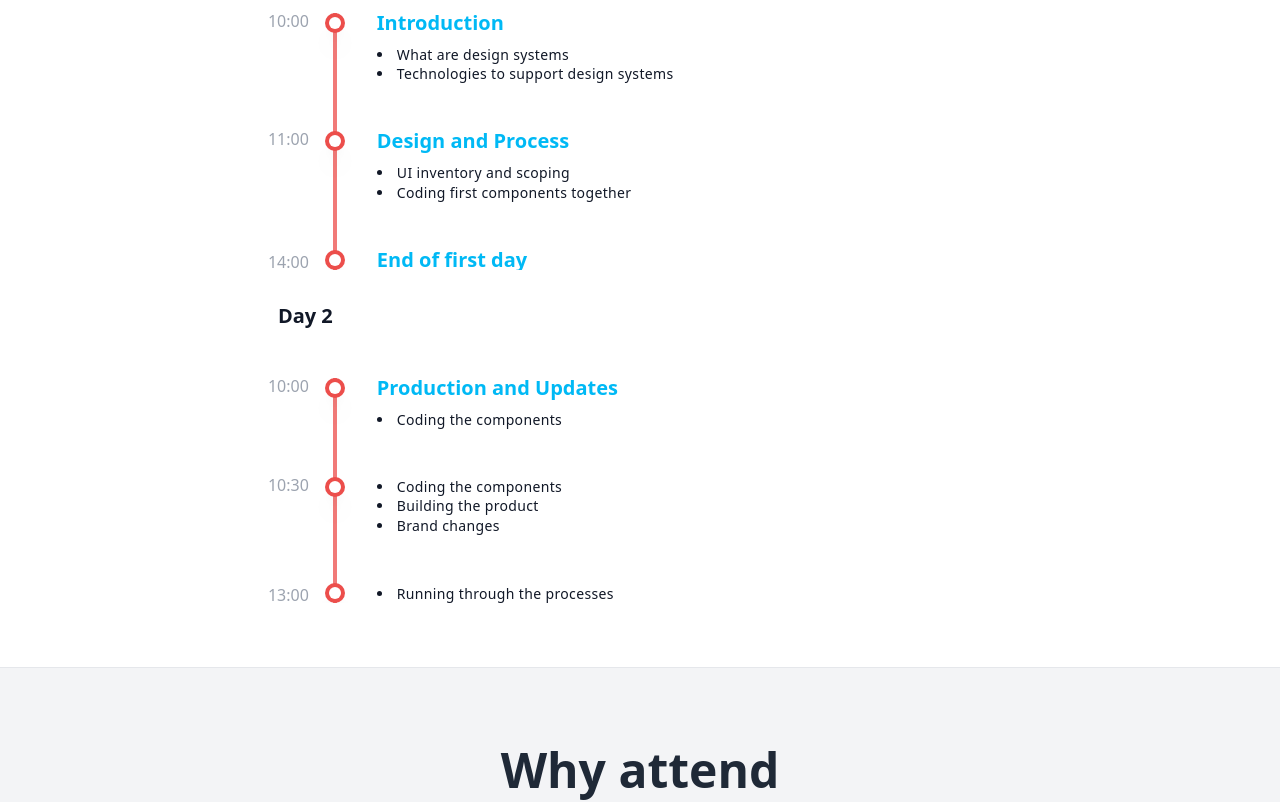
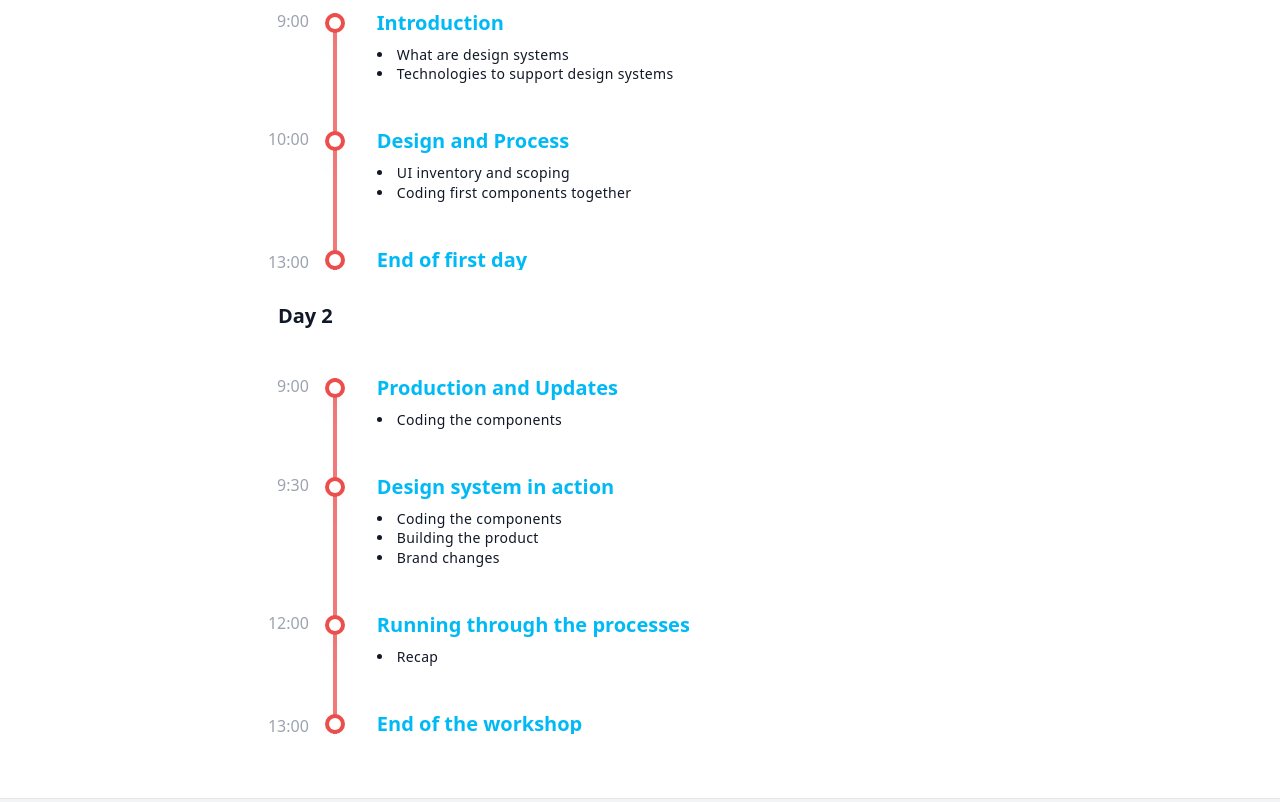
Before and after one commit to varya/hands-on-workshop, a Next.js app: page / in a window 1280 px wide. Shown: the part 1200-2002 px from the top of the page. Built offline with nearby package versions, Linux system fonts and the light colour scheme.

Commit message:
Fixed schedule

```diff
--- a/components/local-time.js
+++ b/components/local-time.js
@@ -11,12 +11,15 @@ function getTimezoneAbbr(tzOffset) {
       return "EET";
   }
 }
-export default function LocalTime({ start, end }) {
+export default function LocalTime({ start, end, format = "%start%-%end% %timezone%" }) {
   const tzOffset = -new Date().getTimezoneOffset() / 60;
   if (tzOffset >= 0 && tzOffset <= 3) {
     start = start - 2 + tzOffset;
     end = end - 2 + tzOffset;
   }
   const zoneAbbr = getTimezoneAbbr(tzOffset);
-  return `${start}-${end} ${zoneAbbr}`;
+  return format
+          .replace('%start%', start)
+          .replace('%end%', end)
+          .replace('%timezone%', zoneAbbr);
 }
--- a/pages/index.js
+++ b/pages/index.js
@@ -45,7 +45,11 @@ export default function IndexPage() {
           8 & 9 April
           </p>
           <p className="uppercase tracking-loose w-full text-center font-bold text-xl">
-            <LocalTime start={10} end={13} />
+            <LocalTime
+              start={11}
+              end={15}
+              format="%start%-%end% %timezone%"
+              />
             {/* Details coming soon, stay tuned! */}
           </p>
           <Button
@@ -85,41 +89,63 @@ export default function IndexPage() {
           Day 1
         </h3>
         <Timeline>
-          <TimelineItem time="10:00" heading="Introduction">
+          <TimelineItem time={(<LocalTime
+              start={11}
+              format="%start%:00"
+              />)} heading="Introduction">
             <ul className="list-disc list-inside">
               <li key="1">What are design systems</li>
               <li key="2">Technologies to support design systems</li>
             </ul>
           </TimelineItem>
-          <TimelineItem time="11:00" heading="Design and Process">
+          <TimelineItem time={(<LocalTime
+              start={12}
+              format="%start%:00"
+              />)} heading="Design and Process">
             <ul className="list-disc list-inside">
               <li key="3">UI inventory and scoping</li>
               <li key="4">Coding first components together</li>
             </ul>
           </TimelineItem>
-          <TimelineItem time="14:00" heading="End of first day" align="end" />
-        </Timeline>
+          <TimelineItem time={(<LocalTime
+              start={15}
+              format="%start%:00"
+              />)} heading="End of first day" align="end" />
+          </Timeline>
         <h3 className="w-1/5 text-right font-bold text-gray-900 text-xl py-8">
           Day 2
         </h3>
         <Timeline>
-          <TimelineItem time="10:00" heading="Production and Updates">
+          <TimelineItem time={(<LocalTime
+              start={11}
+              format="%start%:00"
+              />)} heading="Production and Updates">
             <ul className="list-disc list-inside">
               <li key="5">Coding the components</li>
             </ul>
           </TimelineItem>
-          <TimelineItem time="10:30" heading="">
+          <TimelineItem time={(<LocalTime
+              start={11}
+              format="%start%:30"
+              />)} heading="Design system in action">
             <ul className="list-disc list-inside">
               <li key="6">Coding the components</li>
               <li key="7">Building the product</li>
               <li key="8">Brand changes</li>
             </ul>
           </TimelineItem>
-          <TimelineItem time="13:00" heading="" align="end">
+          <TimelineItem time={(<LocalTime
+              start={14}
+              format="%start%:00"
+              />)} heading="Running through the processes">
             <ul className="list-disc list-inside">
-              <li>Running through the processes</li>
+              <li>Recap</li>
             </ul>
           </TimelineItem>
+          <TimelineItem time={(<LocalTime
+              start={15}
+              format="%start%:00"
+              />)} heading="End of the workshop" align="end" />
         </Timeline>
       </Section>
       {/* CARDS SECTION */}
```
